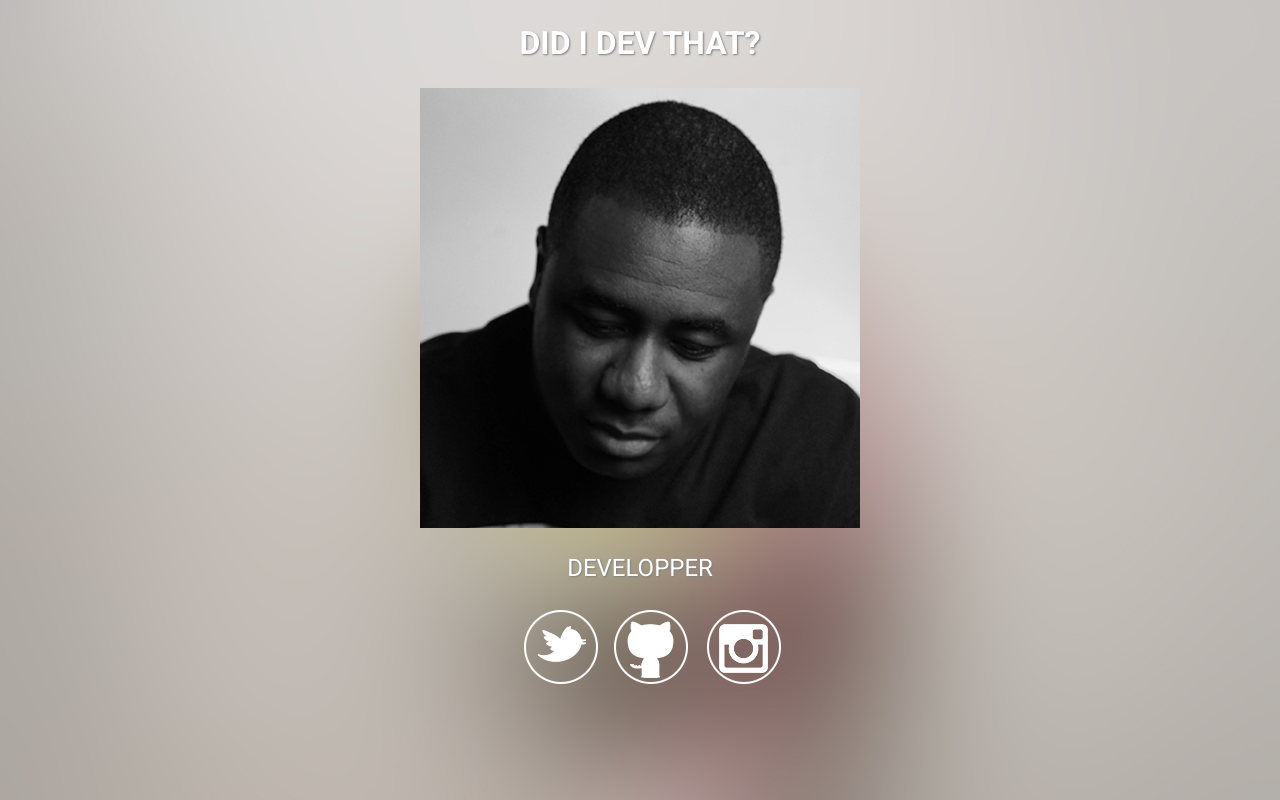
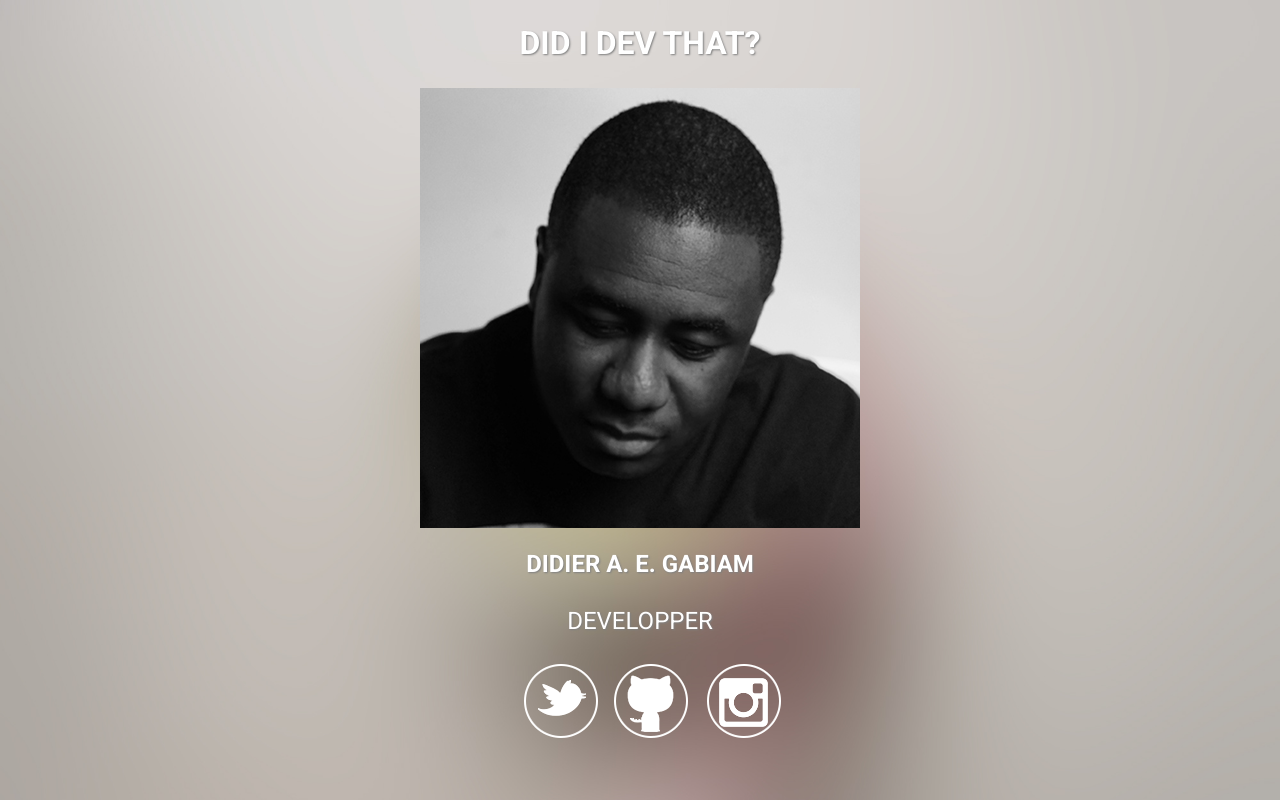
Before and after one commit to diempi/diempi.github.io, a plain HTML site: page index.html in a window 1280 px wide. Drawn offline with Linux system fonts and the light colour scheme.

Commit message:
Named added

```diff
--- a/index.html
+++ b/index.html
@@ -25,7 +25,7 @@
             <section id="picture">
                 <img src="./img/didiergabiam-diempi.jpg" title="Didier A. E. Gabiam - Developper">
             </section>
-
+            <h2>Didier A. E. Gabiam</h2>
             <p id="skills">Developper</p>
 
             <section id="socials">
```
